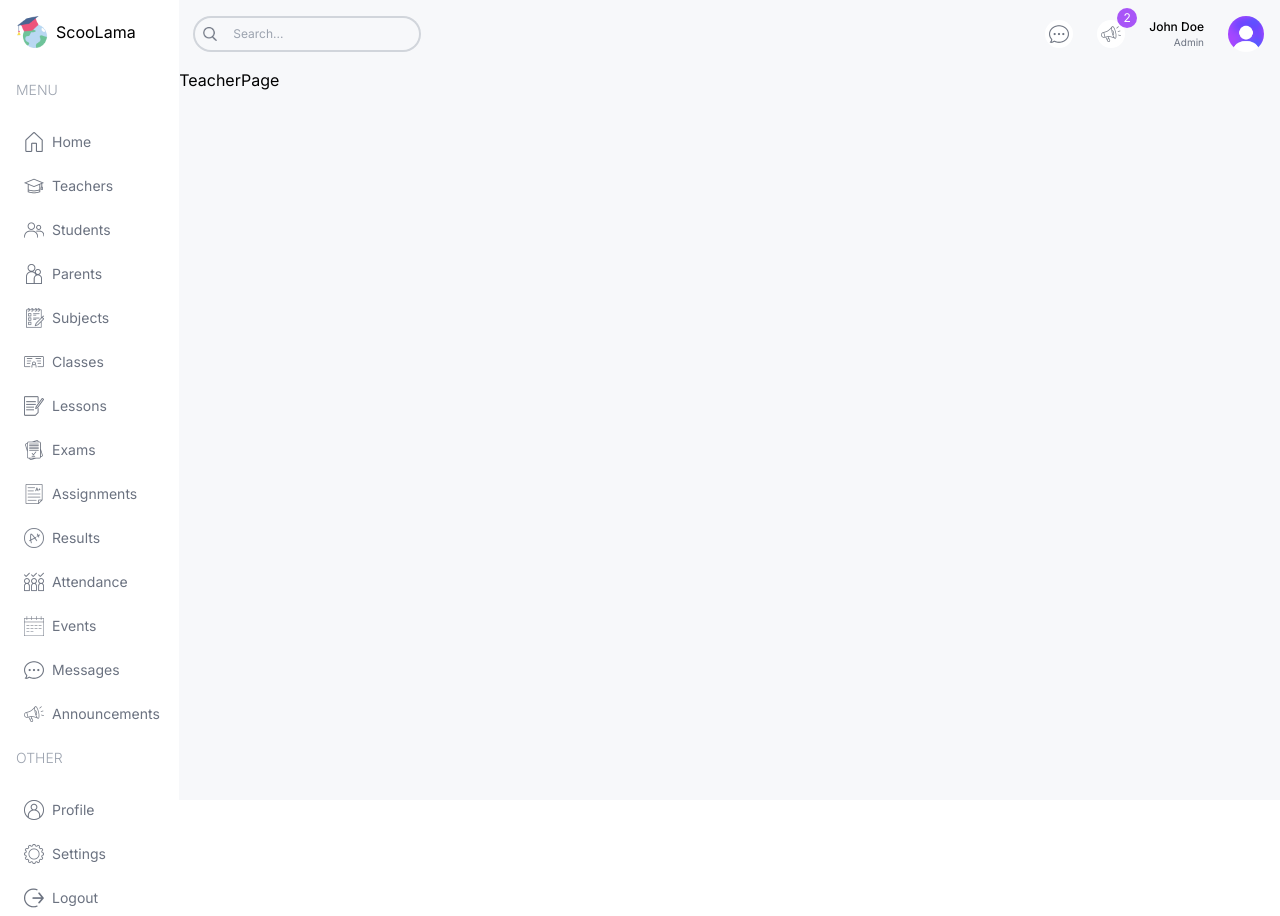
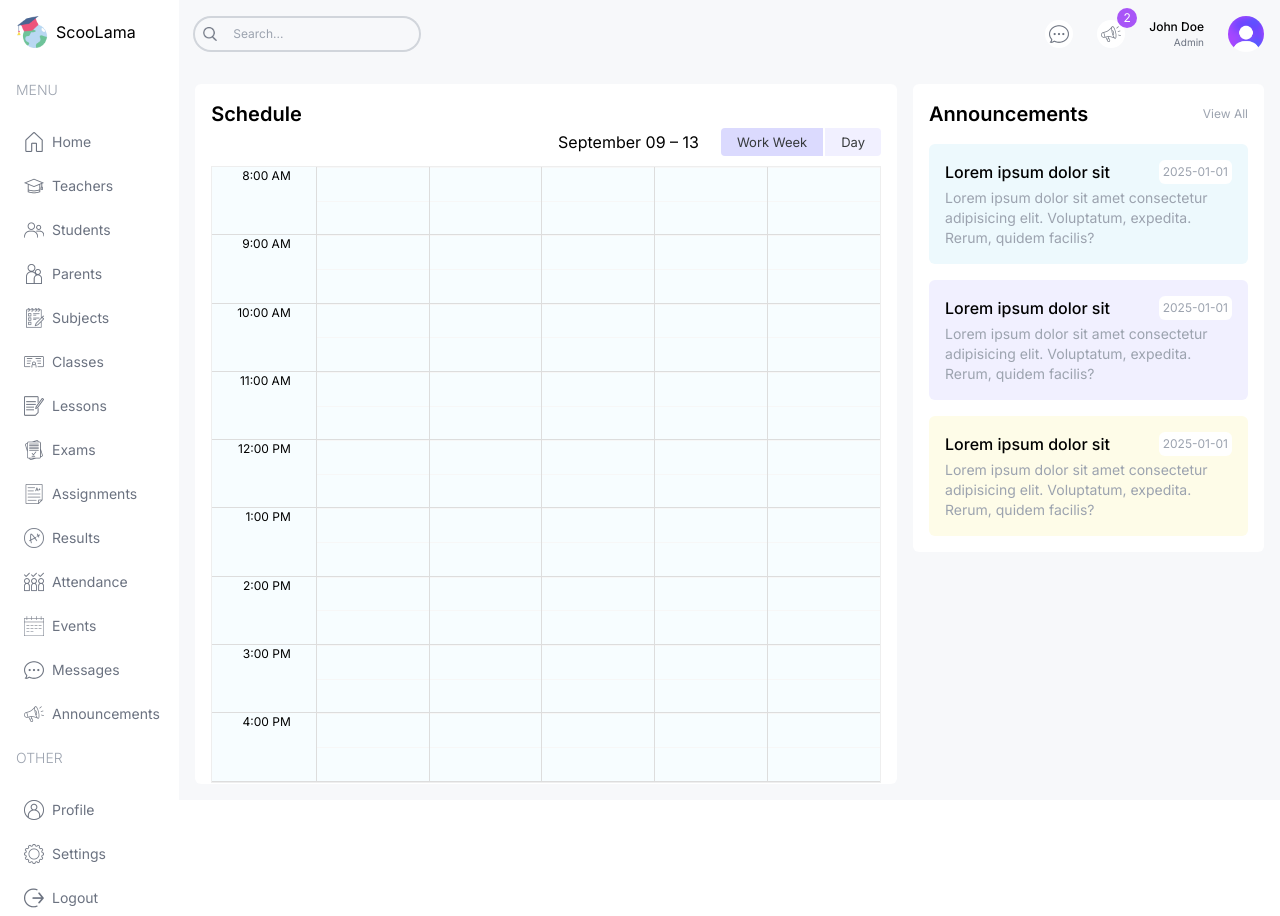
Before and after one commit to Safeya-Yasien/next-dashboard-ui, a Next.js app: page /teacher in a window 1280 px wide. Built offline with nearby package versions, Linux system fonts and the light colour scheme.

Commit message:
add big calender in student and teacher page

```diff
--- a/package.json
+++ b/package.json
@@ -9,8 +9,10 @@
     "lint": "next lint"
   },
   "dependencies": {
+    "moment": "^2.30.1",
     "next": "14.2.5",
     "react": "^18",
+    "react-big-calendar": "^1.14.0",
     "react-calendar": "^5.0.0",
     "react-dom": "^18",
     "recharts": "^2.12.7"
@@ -18,6 +20,7 @@
   "devDependencies": {
     "@types/node": "^20",
     "@types/react": "^18",
+    "@types/react-big-calendar": "^1.8.11",
     "@types/react-dom": "^18",
     "eslint": "^8",
     "eslint-config-next": "14.2.5",
--- a/src/app/(dashboard)/layout.tsx
+++ b/src/app/(dashboard)/layout.tsx
@@ -20,9 +20,9 @@ export default function DashboardLayout({
         </Link>
         <Menu />
       </div>
-      <div className=" w-5/6 md:w-[92%] lg:w-[86%] bg-[#F7F8FA] overflow-scroll">
-      <Navbar/>
-      {children}
+      <div className=" w-5/6 md:w-[92%] lg:w-[86%] bg-[#F7F8FA] overflow-scroll flex flex-col">
+        <Navbar />
+        {children}
       </div>
     </div>
   );
--- a/src/app/(dashboard)/student/page.tsx
+++ b/src/app/(dashboard)/student/page.tsx
@@ -1,7 +1,23 @@
+import Announcements from "@/components/Announcements";
+import BigCalender from "@/components/BigCalender";
+import EventCalendar from "@/components/EventCalendar";
 import React from "react";
 
 const StudentPage = () => {
-  return <div>StudentPage</div>;
+  return (
+    <div className="flex flex-col xl:flex-row gap-4 p-4 ">
+      <div className="w-full xl:w-2/3">
+      <div className="h-full bg-white p-4 rounded-md">
+        <h1 className="text-xl font-semibold">Schedule (4A)</h1>
+        <BigCalender/>
+      </div>
+      </div>
+      <div className="w-full xl:w-1/3 flex-col gap-8">
+        <EventCalendar />
+        <Announcements />
+      </div>
+    </div>
+  );
 };
 
 export default StudentPage;
--- a/src/app/(dashboard)/teacher/page.tsx
+++ b/src/app/(dashboard)/teacher/page.tsx
@@ -1,7 +1,22 @@
 import React from "react";
+import Announcements from "@/components/Announcements";
+import BigCalender from "@/components/BigCalender";
+import EventCalendar from "@/components/EventCalendar";
 
 const TeacherPage = () => {
-  return <div>TeacherPage</div>;
+  return (
+    <div className="flex flex-col xl:flex-row flex-1 gap-4 p-4 ">
+      <div className="w-full xl:w-2/3">
+        <div className="h-full bg-white p-4 rounded-md">
+          <h1 className="text-xl font-semibold">Schedule</h1>
+          <BigCalender />
+        </div>
+      </div>
+      <div className="w-full xl:w-1/3 flex-col gap-8">
+        <Announcements />
+      </div>
+    </div>
+  );
 };
 
 export default TeacherPage;
--- a/src/app/globals.css
+++ b/src/app/globals.css
@@ -6,13 +6,103 @@
   width: 100% !important;
   border: none !important;
   font-family: "Inter", sans-serif !important;
+}
 
 .react-calendar__navigation__label__labelText {
   font-weight: 600;
 }
+
 .react-calendar__tile--active {
   background-color: #c3ebfa !important;
-
   color: black !important;
 }
+
+.rbc-btn-group:first-child {
+  display: none !important;
 }
+
+.rbc-toolbar-label {
+  text-align: right !important;
+  padding: 0px 20px !important;
+}
+
+.rbc-btn-group:last-child {
+  font-size: 13px !important;
+}
+
+.rbc-btn-group:last-child button {
+  border: none !important;
+  background-color: #f1f0ff !important;
+  margin-left: 2px !important;
+}
+
+.rbc-toolbar button.rbc-active {
+  background-color: #dbdafe !important;
+  box-shadow: none !important;
+}
+
+.rbc-time-view {
+  border-color: #eee !important;
+}
+
+.rbc-time-header {
+  display: none !important;
+}
+
+.rbc-time-content {
+  border: none !important;
+}
+
+.rbc-time-gutter.rbc-time-column {
+  font-size: 12px !important;
+}
+
+.rbc-time-gutter.rbc-time-column .rbc-timeslot-group {
+  padding: 0px 20px !important;
+}
+
+.rbc-timeslot-group {
+  background-color: #f7fdff !important;
+}
+
+.rbc-day-slot {
+  font-size: 14px !important;
+}
+
+.rbc-event {
+  border: none !important;
+  color: black !important;
+  padding: 10px !important;
+  margin: 10px !important;
+  width: 99% !important;
+}
+
+.rbc-event:nth-child(1) {
+  background-color: #e2f8ff !important;
+}
+.rbc-event:nth-child(2) {
+  background-color: #fefce8 !important;
+}
+.rbc-event:nth-child(3) {
+  background-color: #f2f1ff !important;
+}
+.rbc-event:nth-child(4) {
+  background-color: #fdf2fb !important;
+}
+.rbc-event:nth-child(5) {
+  background-color: #e2f8ff !important;
+}
+.rbc-event:nth-child(6) {
+  background-color: #fefce8 !important;
+}
+.rbc-event:nth-child(7) {
+  background-color: #f2f1ff !important;
+}
+.rbc-event:nth-child(8) {
+  background-color: #fdf2fb !important;
+}
+
+.rbc-event-label {
+  color: gray !important;
+  margin-bottom: 5px;
+}
--- /dev/null
+++ b/src/components/BigCalender.tsx
@@ -0,0 +1,34 @@
+"use client";
+
+import { Calendar, momentLocalizer, View, Views } from "react-big-calendar";
+import moment from "moment";
+import { calendarEvents } from "@/lib/data";
+import "react-big-calendar/lib/css/react-big-calendar.css";
+import { useState } from "react";
+
+const localizer = momentLocalizer(moment);
+
+const BigCalendar = () => {
+  const [view, setView] = useState<View>(Views.WORK_WEEK);
+
+  const handleOnChangeView = (selectedView: View) => {
+    setView(selectedView);
+  };
+
+  return (
+    <Calendar
+      localizer={localizer}
+      events={calendarEvents}
+      startAccessor="start"
+      endAccessor="end"
+      views={["work_week", "day"]}
+      view={view}
+      style={{ height: "98%" }}
+      onView={handleOnChangeView}
+      min={new Date(2025, 1, 0, 8, 0, 0)}
+      max={new Date(2025, 1, 0, 17, 0, 0)}
+    />
+  );
+};
+
+export default BigCalendar;
```
Also changed, not shown: 1 other file (tests, documents, lock files or other folders). Lines whose indentation alone changed are shown as unchanged.
